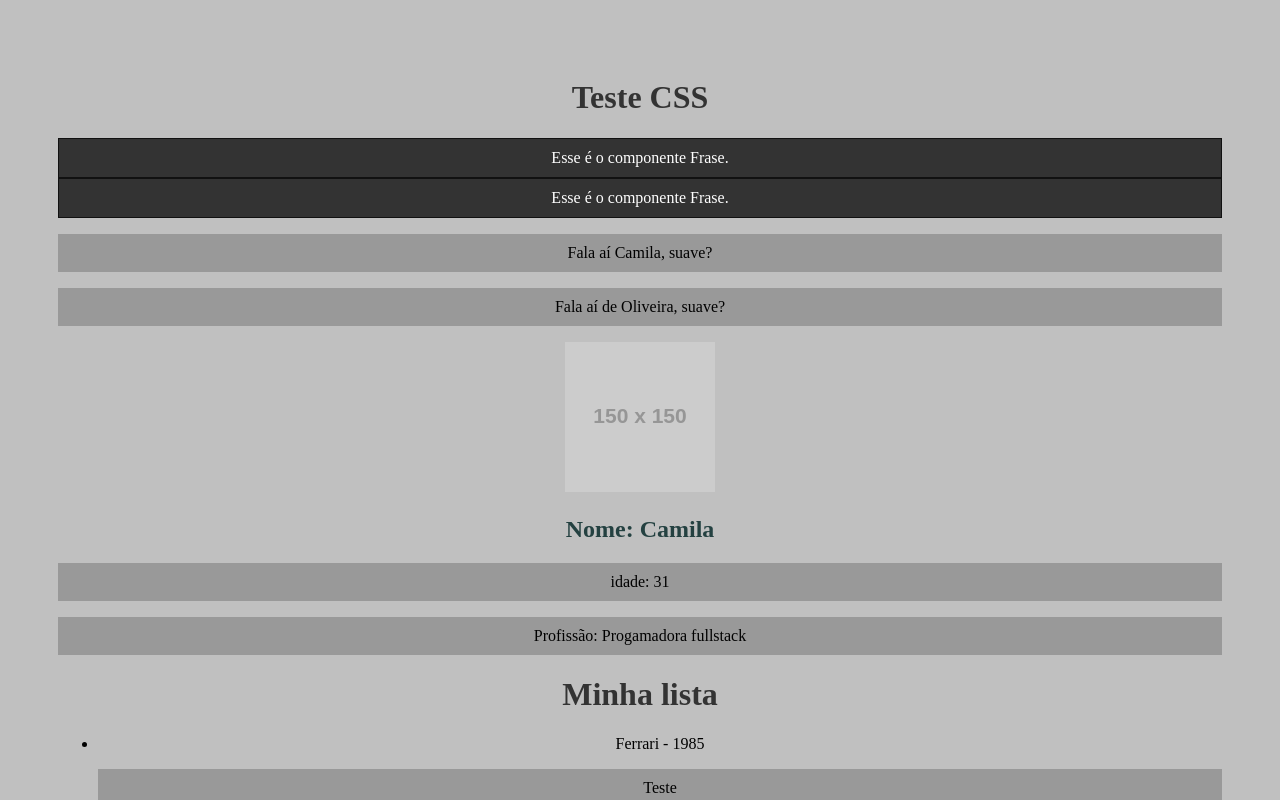
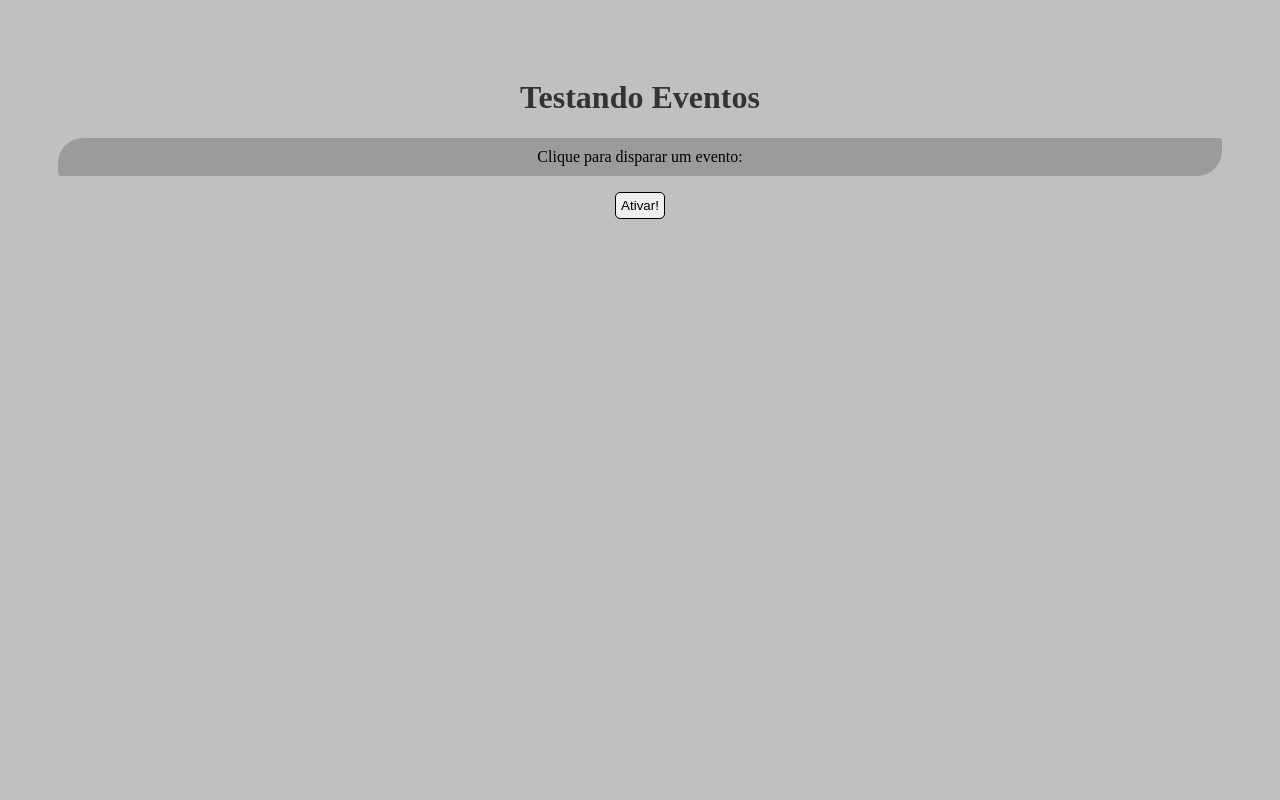
Before and after one commit to Camilacafo/React, a React (Create React App) app in the folder meu-projeto/: page / in a window 1280 px wide. Shown: the top 800 px of the page. Built offline with nearby package versions, Linux system fonts and the light colour scheme; the HTML template or start-up script is replaced by a standard one.

Commit message:
Eventos em react

```diff
--- a/meu-projeto/src/App.js
+++ b/meu-projeto/src/App.js
@@ -1,26 +1,15 @@
 
 import './App.css'
-import SayMyName from './components/SayMyName'
-import Pessoa from './components/Pessoa'
-import Frase from './components/Frase'
-import List from './components/List'
+import Evento from './components/Evento';
 
 
 
 function App() {
-  const nome = " de Oliveira"
+
   return (
     <div className="App">
-      <h1>Teste CSS</h1>
-      <Frase />
-      <Frase />
-      <SayMyName nome = "Camila"/>
-      <SayMyName nome = {nome}/>
-      <Pessoa nome="Camila"
-      idade="31"
-      profissão="Progamadora fullstack"
-      foto="https://via.placeholder.com/150"/>
-      <List/>
+      <h1>Testando Eventos</h1>
+      <Evento/>
     </div>
   )
 }
--- /dev/null
+++ b/meu-projeto/src/components/Evento.js
@@ -0,0 +1,15 @@
+function Evento(){
+
+   function meuEvento(){
+        console.log("Opa, fui ativado!")
+   }
+
+    return(
+        <div>
+            <p>Clique para disparar um evento:</p>
+            <button onClik={meuEvento}>Ativar!</button>
+        </div>
+    )
+}
+
+export default Evento
--- a/meu-projeto/src/index.css
+++ b/meu-projeto/src/index.css
@@ -1,6 +1,6 @@
 body{
   padding: 50px;
-  padding-bottom: 500px;
+  padding-bottom: 400px;
   background-color: #c0c0c0;
 }
 h1{
@@ -12,6 +12,13 @@ h2{
 }
 
 p{
-  background-color: #999;
+  background-color: #999999ee;
   padding: 10px;
+  border-radius: 25px 3px;
 }
+
+button{
+  border-radius: 5px;
+  border: 1px solid black;
+  padding: 5px;
+}
```
